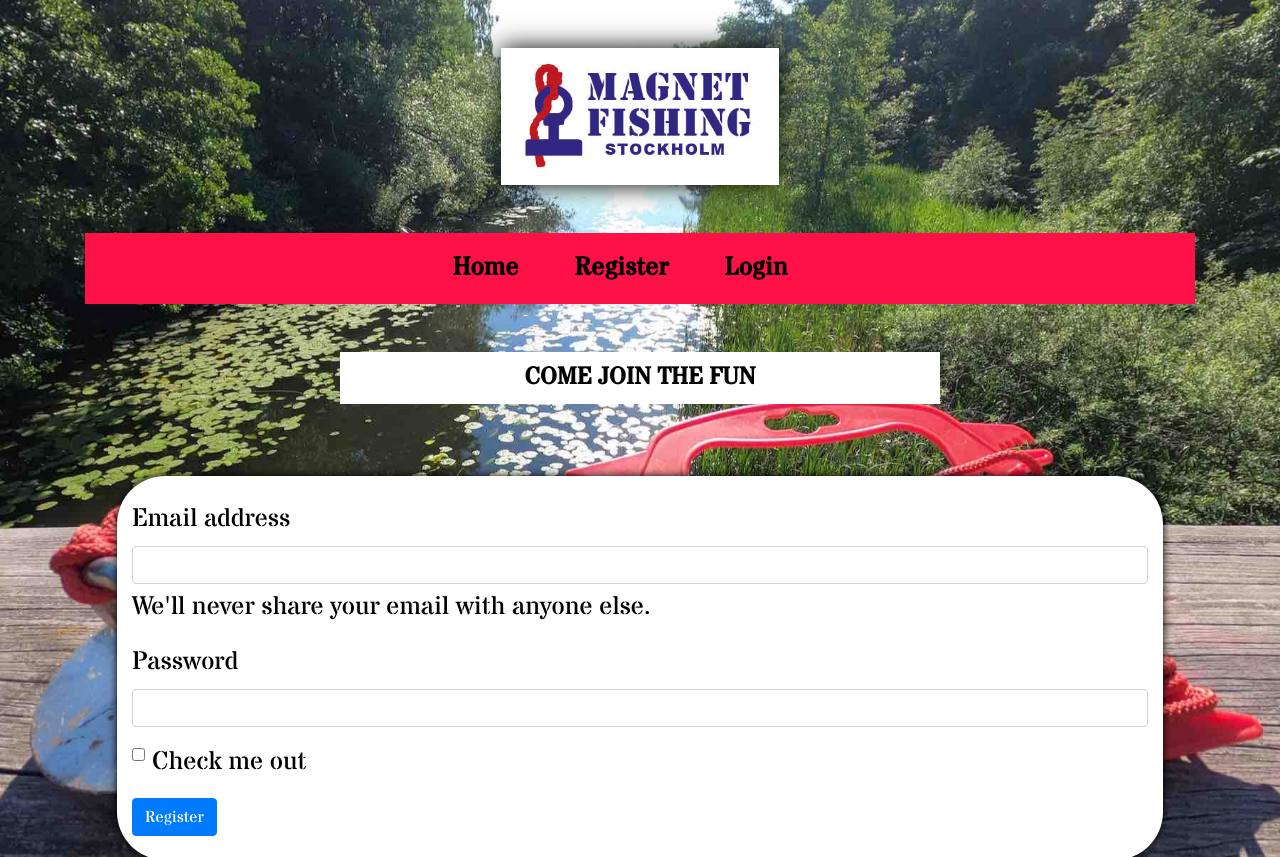
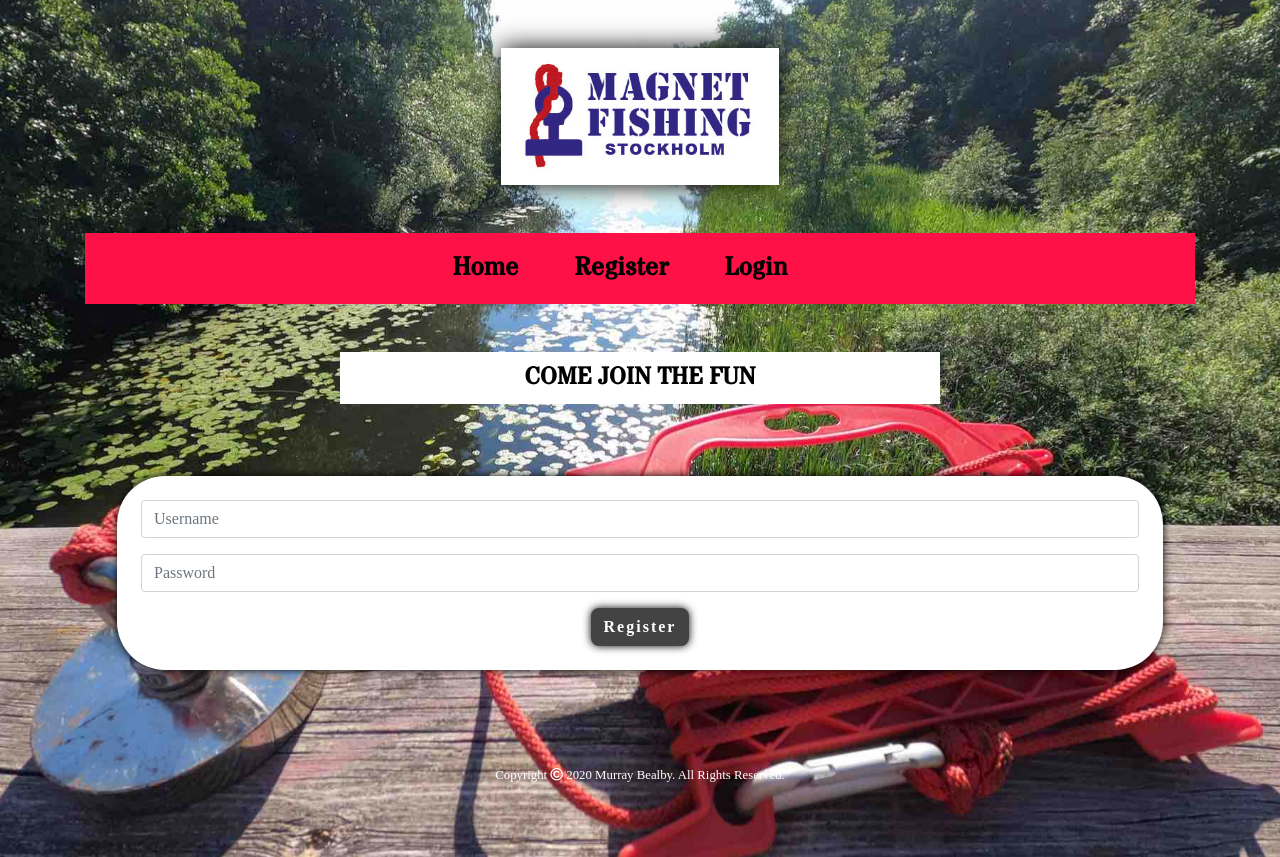
Before and after one commit to Bealby/magnet-catch-Flask-WIP, a Flask app: page /register in a window 1280 px wide. Run offline with Flask 2, Linux system fonts and the light colour scheme; some libraries are stand-ins or nearby versions.

Commit message:
Send button styling in regsiter form

```diff
--- a/static/css/style.css
+++ b/static/css/style.css
@@ -209,7 +209,7 @@ body {
 }
 
 
-/*-----EDIT/ DELETE <a> HOVER-----*/
+/*-----EDIT/ DELETE/ Button <a> HOVER-----*/
 
 .default-button {
 	background-color: rgb(26, 16, 112, .8);
@@ -252,6 +252,20 @@ body {
 .delete-a:hover {
 	background-color: rgb(254, 17, 71, .7) !important;
 	border: rgb(254, 17, 71, .7) !important;
+}
+
+ .btn-font-send {
+     background-color:rgb(67, 67, 67, 1);
+     font-weight: 600;
+     letter-spacing: 2px;
+     border-radius: 0.5rem;
+     box-shadow: 0rem 0rem 0.5rem 0rem rgb(0, 0, 0, 1);
+     color: rgb(255,255, 255);
+}
+
+/*---hover overlay for SEND icon button---*/
+ .hover-overlay-text:hover{
+     transform: scale(1.1) !important;
 }
 
 
--- a/templates/register.html
+++ b/templates/register.html
@@ -14,27 +14,20 @@
 <div class="container pt-5">
     <div class="row">
         <div class="col-12 mt-4 mb-5 user-form">
-            <div class="col-12 user-border pt-4 pb-4">
+            <div class="col-12 user-border main-text pt-4 pb-4">
                 <form method="POST" action="{{ url_for('register') }}">
                     <!-- username -->
                     <div class="mb-3">
-                        <label for="exampleInputEmail1" class="form-label">Email address</label>
-                        <input type="text" class="form-control" id="username" name="username"
-                            aria-describedby="emailHelp" minlength="5" maxlength="15" pattern="^[a-zA-Z0-9]{5,15}$"
-                            class="validate" required>
-                        <div id="emailHelp" class="form-text">We'll never share your email with anyone else.</div>
+                        <input placeholder="Username" type="text" class="form-control" id="username" name="username" aria-describedby="emailHelp" minlength="5" maxlength="15" pattern="^[a-zA-Z0-9]{5,15}$" class="validate" required>
                     </div>
                     <!-- username -->
                     <div class="mb-3">
-                        <label for="exampleInputPassword1" class="form-label">Password</label>
-                        <input id="password" name="password" class="form-control" type="password" minlength="5"
+                        <input placeholder="Password" id="password" name="password" class="form-control" type="password" minlength="5"
                             maxlength="15" pattern="^[a-zA-Z0-9]{5,15}$" class="validate" required>
                     </div>
-                    <div class="mb-3 form-check">
-                        <input type="checkbox" class="form-check-input" id="exampleCheck1">
-                        <label class="form-check-label" for="exampleCheck1">Check me out</label>
+                    <div class="text-center">
+                        <button type="submit" class="btn btn-font-send">Register</button>
                     </div>
-                    <button type="submit" class="btn btn-primary">Register</button>
                 </form>
             </div>
         </div>
```
